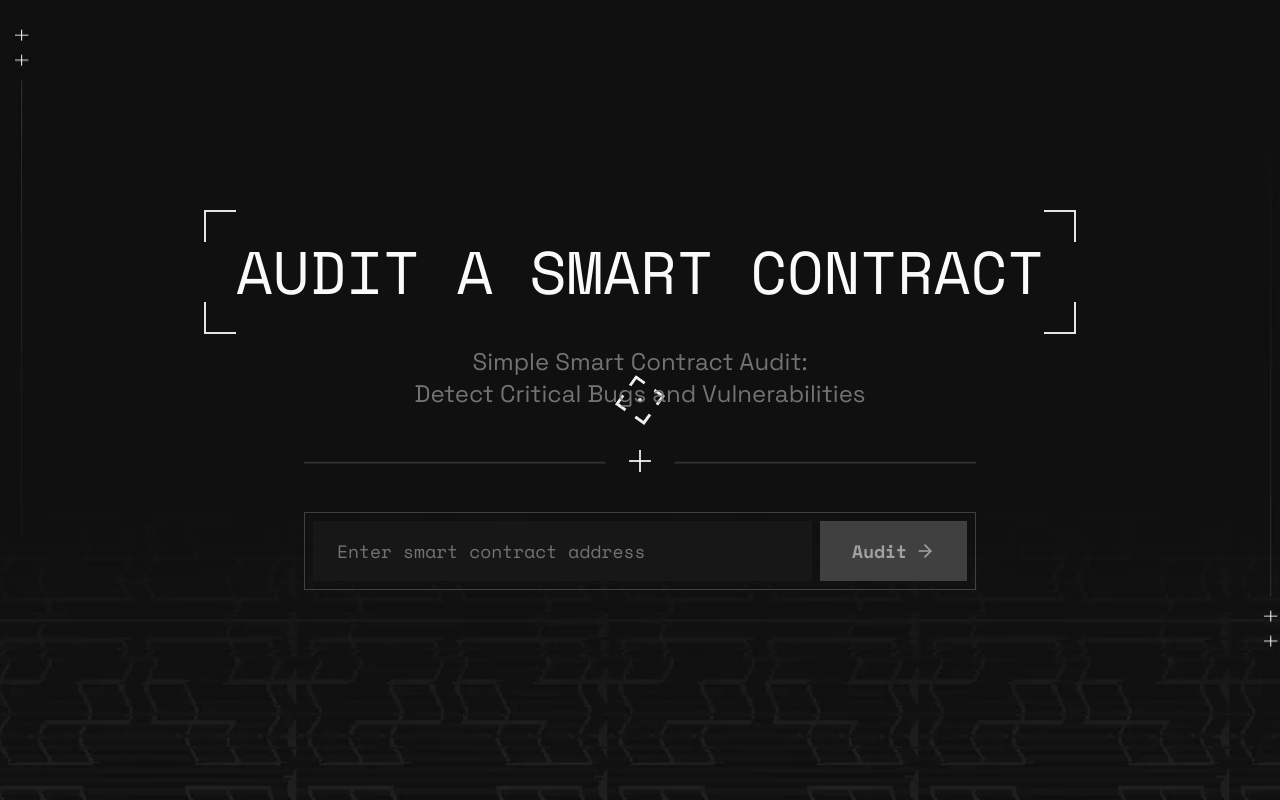
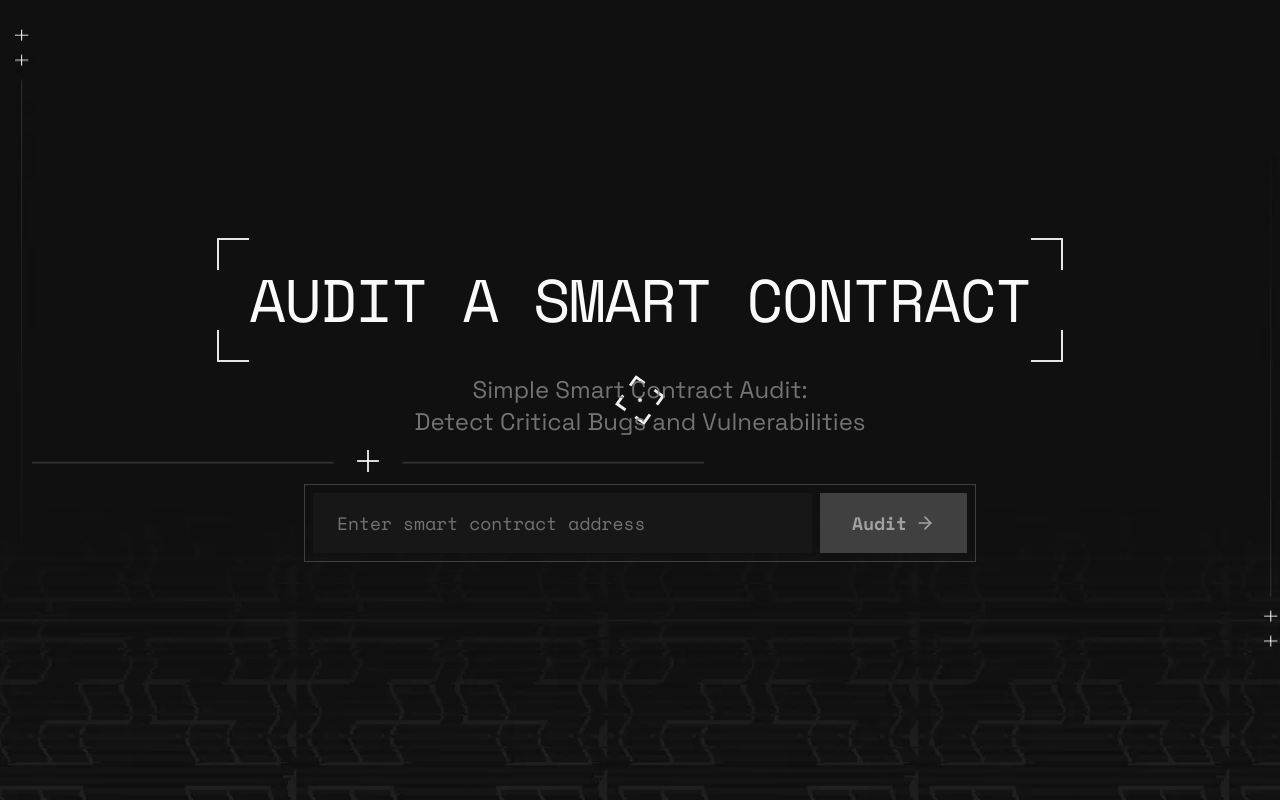
Before and after one commit to chhroot/wen-secure, a Next.js app: page / in a window 1280 px wide. Built offline with nearby package versions, Linux system fonts and the light colour scheme; no server answers.

Commit message:
feat: add animated typing header and blink cursor effect

```diff
--- a/app/globals.css
+++ b/app/globals.css
@@ -66,7 +66,13 @@
     transform: rotate(-5deg) scale(0.9);
     }
   }
-}
+  --animate-blink-cursor: blink-cursor 1.2s step-end infinite
+;
+  @keyframes blink-cursor {
+  0%, 49% {
+    opacity: 1;}
+  50%, 100% {
+    opacity: 0;}}}
 
 :root {
   --radius: 0.625rem;
--- a/app/page.tsx
+++ b/app/page.tsx
@@ -1,11 +1,8 @@
 'use client';
 
-import { ContractAddressInput } from '@/components/contract-address-input';
-import { ProgressIndicator } from '@/components/progress-indicator';
 import { AuditResults } from '@/components/audit-results';
+import { AuditHeader } from '@/components/audit-header';
 import { useAuditStore } from '@/lib/store/audit-store';
-import Image from 'next/image';
-import seperator from '@/assets/seperator.svg';
 import backgroundPattern from '@/assets/background-pattern.webp';
 
 export default function Home() {
@@ -22,34 +19,7 @@
                     }`}
                     style={{ backgroundImage: `url(${backgroundPattern.src})` }}
                 >
-                    <div className="text-center flex flex-col gap-3 w-full">
-                        <div className="relative p-8 mx-auto max-w-fit">
-                            <div className="absolute inset-0 pointer-events-none">
-                                <div className="absolute top-0 left-0 w-8 h-8 border-t-2 border-l-2 border-neutral-200"></div>
-                                <div className="absolute top-0 right-0 w-8 h-8 border-t-2 border-r-2 border-neutral-200"></div>
-                                <div className="absolute bottom-0 left-0 w-8 h-8 border-b-2 border-l-2 border-neutral-200"></div>
-                                <div className="absolute bottom-0 right-0 w-8 h-8 border-b-2 border-r-2 border-neutral-200"></div>
-                            </div>
-                            <div className="font-mono text-4xl md:text-6xl text-neutral-50">
-                                AUDIT A SMART CONTRACT
-                            </div>
-                        </div>
-                        <p className="text-2xl font-grotesk text-neutral-500 text-center max-w-2xl mx-auto">
-                            Simple Smart Contract Audit: <br />
-                            Detect Critical Bugs and Vulnerabilities
-                        </p>
-                    </div>
-
-                    <Image
-                        src={seperator}
-                        alt="Separator"
-                        className="w-2xl h-auto"
-                    />
-
-                    <div className="space-y-4 w-full">
-                        <ContractAddressInput />
-                        <ProgressIndicator />
-                    </div>
+                    <AuditHeader />
                 </section>
 
                 {/* Audit results section without background */}
--- /dev/null
+++ b/components/audit-header.tsx
@@ -0,0 +1,86 @@
+'use client';
+
+import { useEffect, useRef } from 'react';
+import { gsap } from 'gsap';
+import { ContractAddressInput } from '@/components/contract-address-input';
+import { ProgressIndicator } from '@/components/progress-indicator';
+import Image from 'next/image';
+import seperator from '@/assets/seperator.svg';
+import { TypingAnimation } from './ui/typing-animation';
+
+export function AuditHeader() {
+    const topLeftRef = useRef<HTMLDivElement>(null);
+    const topRightRef = useRef<HTMLDivElement>(null);
+    const bottomLeftRef = useRef<HTMLDivElement>(null);
+    const bottomRightRef = useRef<HTMLDivElement>(null);
+
+    useEffect(() => {
+        const tl = gsap.timeline();
+
+        gsap.set([topLeftRef.current, topRightRef.current], {
+            width: 0,
+            height: 0,
+        });
+        gsap.set([bottomLeftRef.current, bottomRightRef.current], {
+            width: 0,
+            height: 0,
+        });
+
+        tl.to([
+            topLeftRef.current,
+            topRightRef.current,
+            bottomLeftRef.current,
+            bottomRightRef.current
+        ], {
+            width: 32,
+            height: 32,
+            duration: 0.9,
+            ease: "power2.out",
+            delay: 1.5,
+        });
+
+    }, []);
+
+    return (
+        <div className="text-center flex flex-col gap-3 w-full">
+            <div className="relative p-8 mx-auto max-w-fit">
+                <div className="absolute inset-0 pointer-events-none">
+                    <div
+                        ref={topLeftRef}
+                        className="absolute top-0 left-0 border-t-2 border-l-2 border-neutral-200"
+                    ></div>
+                    <div
+                        ref={topRightRef}
+                        className="absolute top-0 right-0 border-t-2 border-r-2 border-neutral-200"
+                    ></div>
+                    <div
+                        ref={bottomLeftRef}
+                        className="absolute bottom-0 left-0 border-b-2 border-l-2 border-neutral-200"
+                    ></div>
+                    <div
+                        ref={bottomRightRef}
+                        className="absolute bottom-0 right-0 border-b-2 border-r-2 border-neutral-200"
+                    ></div>
+                </div>
+                <TypingAnimation cursorStyle='block' typeSpeed={50} className="font-mono text-4xl md:text-6xl text-neutral-50">
+                    AUDIT A SMART CONTRACT
+                </TypingAnimation>
+            </div>
+            <p className="text-2xl font-grotesk text-neutral-500 text-center max-w-2xl mx-auto">
+                Simple Smart Contract Audit: <br />
+                Detect Critical Bugs and Vulnerabilities
+            </p>
+
+            <Image
+                src={seperator}
+                alt="Separator"
+                className="w-2xl h-auto"
+            />
+
+            <div className="space-y-4 w-full">
+                <ContractAddressInput />
+                <ProgressIndicator />
+            </div>
+        </div>
+    );
+}
--- /dev/null
+++ b/components/ui/typing-animation.tsx
@@ -0,0 +1,173 @@
+"use client"
+
+import { useEffect, useMemo, useRef, useState } from "react"
+import { motion, MotionProps, useInView } from "motion/react"
+
+import { cn } from "@/lib/utils"
+
+interface TypingAnimationProps extends MotionProps {
+  children?: string
+  words?: string[]
+  className?: string
+  duration?: number
+  typeSpeed?: number
+  deleteSpeed?: number
+  delay?: number
+  pauseDelay?: number
+  loop?: boolean
+  as?: React.ElementType
+  startOnView?: boolean
+  showCursor?: boolean
+  blinkCursor?: boolean
+  cursorStyle?: "line" | "block" | "underscore"
+}
+
+export function TypingAnimation({
+  children,
+  words,
+  className,
+  duration = 100,
+  typeSpeed,
+  deleteSpeed,
+  delay = 0,
+  pauseDelay = 1000,
+  loop = false,
+  as: Component = "span",
+  startOnView = true,
+  showCursor = true,
+  blinkCursor = true,
+  cursorStyle = "line",
+  ...props
+}: TypingAnimationProps) {
+  const MotionComponent = motion.create(Component, {
+    forwardMotionProps: true,
+  })
+
+  const [displayedText, setDisplayedText] = useState<string>("")
+  const [currentWordIndex, setCurrentWordIndex] = useState(0)
+  const [currentCharIndex, setCurrentCharIndex] = useState(0)
+  const [phase, setPhase] = useState<"typing" | "pause" | "deleting">("typing")
+  const elementRef = useRef<HTMLElement | null>(null)
+  const isInView = useInView(elementRef as React.RefObject<Element>, {
+    amount: 0.3,
+    once: true,
+  })
+
+  const wordsToAnimate = useMemo(
+    () => words || (children ? [children] : []),
+    [words, children]
+  )
+  const hasMultipleWords = wordsToAnimate.length > 1
+
+  const typingSpeed = typeSpeed || duration
+  const deletingSpeed = deleteSpeed || typingSpeed / 2
+
+  const shouldStart = startOnView ? isInView : true
+
+  useEffect(() => {
+    if (!shouldStart || wordsToAnimate.length === 0) return
+
+    const timeoutDelay =
+      delay > 0 && displayedText === ""
+        ? delay
+        : phase === "typing"
+          ? typingSpeed
+          : phase === "deleting"
+            ? deletingSpeed
+            : pauseDelay
+
+    const timeout = setTimeout(() => {
+      const currentWord = wordsToAnimate[currentWordIndex] || ""
+      const graphemes = Array.from(currentWord)
+
+      switch (phase) {
+        case "typing":
+          if (currentCharIndex < graphemes.length) {
+            setDisplayedText(graphemes.slice(0, currentCharIndex + 1).join(""))
+            setCurrentCharIndex(currentCharIndex + 1)
+          } else {
+            if (hasMultipleWords || loop) {
+              const isLastWord = currentWordIndex === wordsToAnimate.length - 1
+              if (!isLastWord || loop) {
+                setPhase("pause")
+              }
+            }
+          }
+          break
+
+        case "pause":
+          setPhase("deleting")
+          break
+
+        case "deleting":
+          if (currentCharIndex > 0) {
+            setDisplayedText(graphemes.slice(0, currentCharIndex - 1).join(""))
+            setCurrentCharIndex(currentCharIndex - 1)
+          } else {
+            const nextIndex = (currentWordIndex + 1) % wordsToAnimate.length
+            setCurrentWordIndex(nextIndex)
+            setPhase("typing")
+          }
+          break
+      }
+    }, timeoutDelay)
+
+    return () => clearTimeout(timeout)
+  }, [
+    shouldStart,
+    phase,
+    currentCharIndex,
+    currentWordIndex,
+    displayedText,
+    wordsToAnimate,
+    hasMultipleWords,
+    loop,
+    typingSpeed,
+    deletingSpeed,
+    pauseDelay,
+    delay,
+  ])
+
+  const currentWordGraphemes = Array.from(
+    wordsToAnimate[currentWordIndex] || ""
+  )
+  const isComplete =
+    !loop &&
+    currentWordIndex === wordsToAnimate.length - 1 &&
+    currentCharIndex >= currentWordGraphemes.length &&
+    phase !== "deleting"
+
+  const shouldShowCursor =
+    showCursor &&
+    !isComplete &&
+    (hasMultipleWords || loop || currentCharIndex < currentWordGraphemes.length)
+
+  const getCursorChar = () => {
+    switch (cursorStyle) {
+      case "block":
+        return "▌"
+      case "underscore":
+        return "_"
+      case "line":
+      default:
+        return "|"
+    }
+  }
+
+  return (
+    <MotionComponent
+      ref={elementRef}
+      className={cn("leading-[5rem] tracking-[-0.02em]", className)}
+      {...props}
+    >
+      {displayedText}
+      {shouldShowCursor && (
+        <span
+          className={cn("inline-block", blinkCursor && "animate-blink-cursor")}
+        >
+          {getCursorChar()}
+        </span>
+      )}
+    </MotionComponent>
+  )
+}
```
